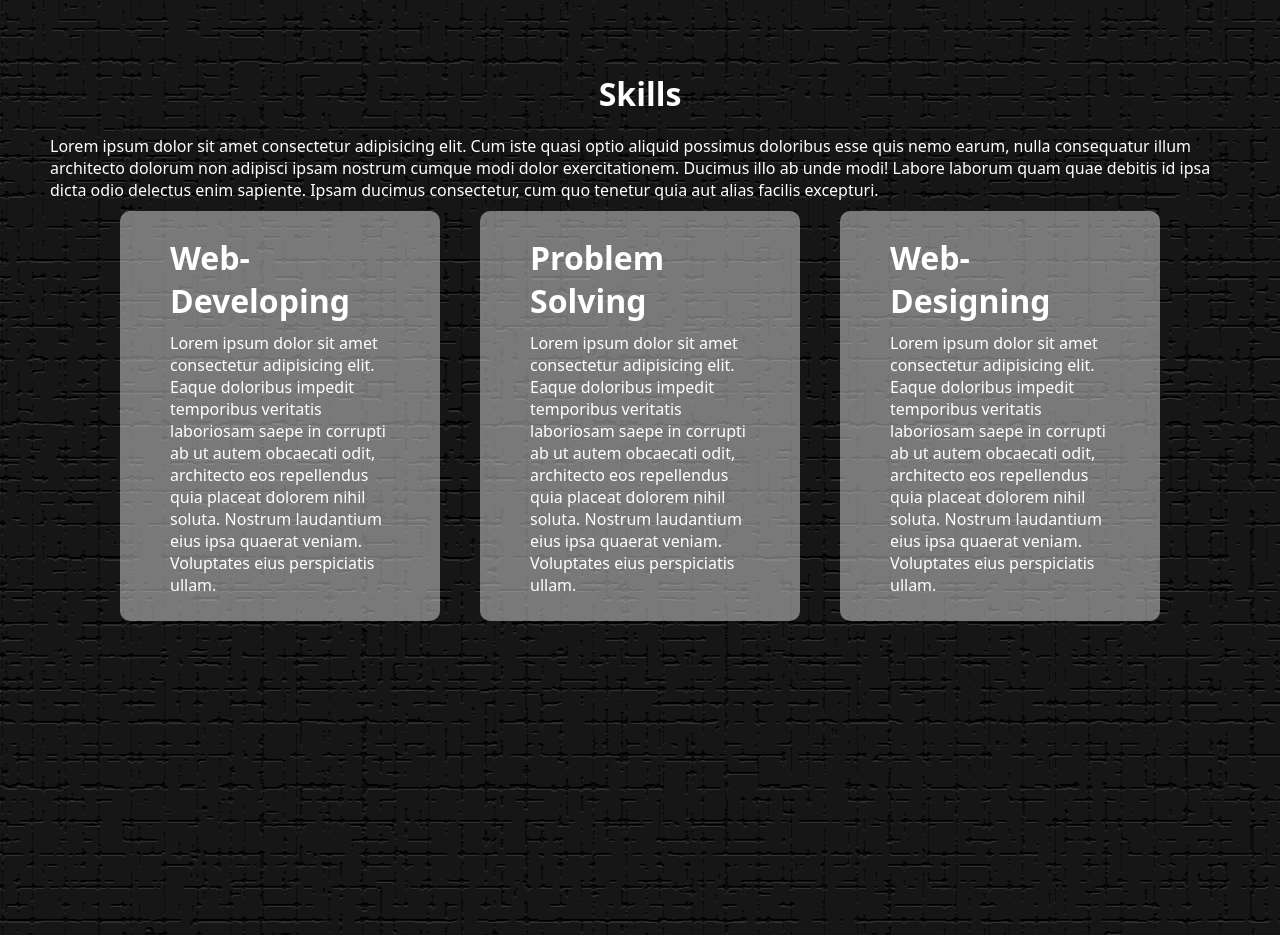
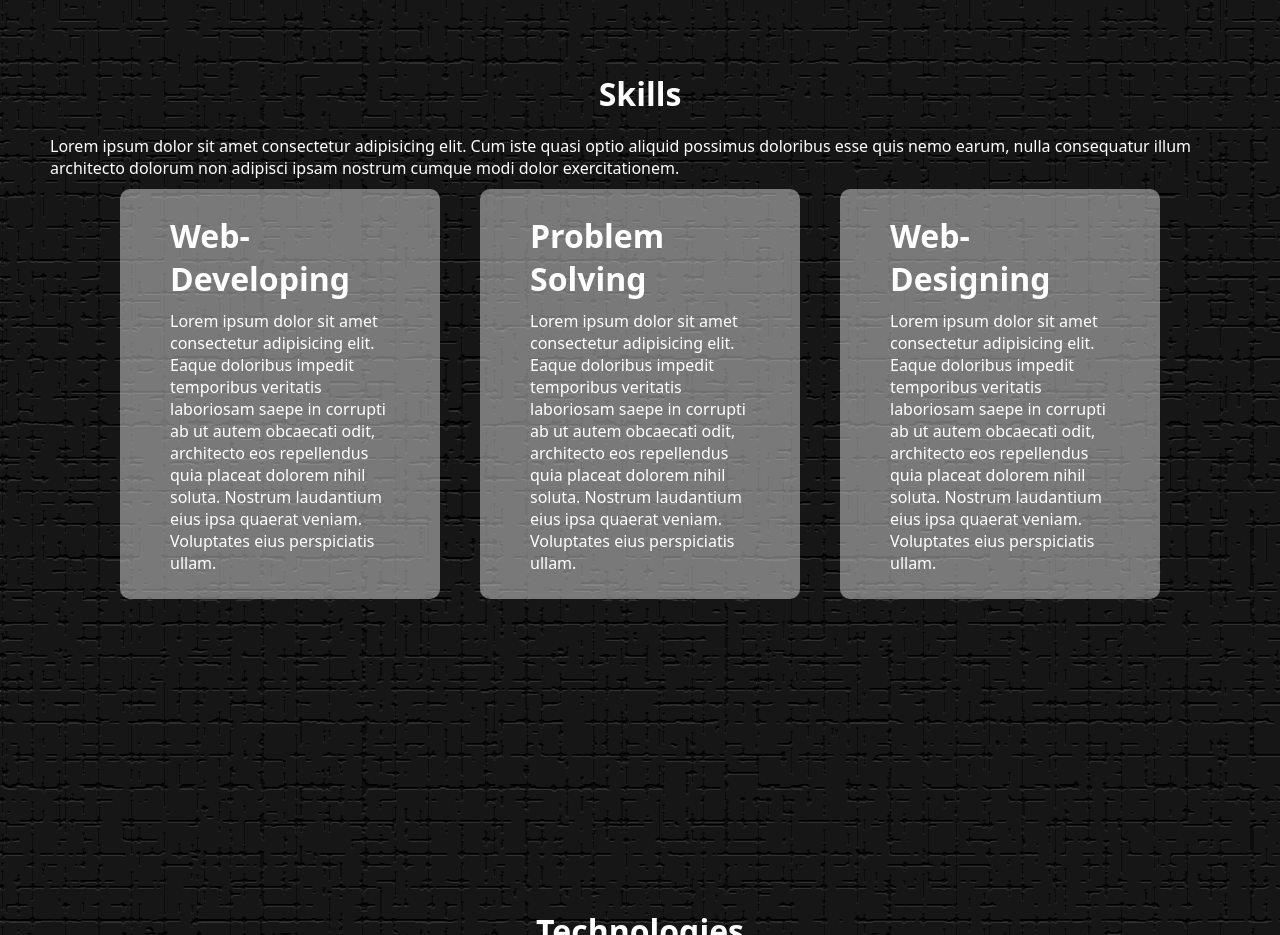
Before and after one commit to Sahillatif0/Portfolio, a plain HTML site: page index.html in a window 1280 px wide. Shown: the part 828-1763 px from the top of the page. Drawn offline with nearby package versions, Linux system fonts and the light colour scheme.

Commit message:
Update index.html

```diff
--- a/index.html
+++ b/index.html
@@ -2,7 +2,8 @@
 <html lang="en">
 <head>
     <meta charset="UTF-8">
-    <meta name="viewport" content="width=device-width, initial-scale=1.0">
+    <meta name="viewport" content="width=device-width, initial-scale=1, maximum-scale=1, user-scalable=no">
+
     <title>My Portfolio</title>
     <link rel="stylesheet" href="style.css" class="css">
 </head>
@@ -52,7 +53,7 @@
             <div class="sections" id="skills">
                 <div class="space spaceup"></div>
                 <h1>Skills</h1>
-                <p>Lorem ipsum dolor sit amet consectetur adipisicing elit. Cum iste quasi optio aliquid possimus doloribus esse quis nemo earum, nulla consequatur illum architecto dolorum non adipisci ipsam nostrum cumque modi dolor exercitationem. Ducimus illo ab unde modi! Labore laborum quam quae debitis id ipsa dicta odio delectus enim sapiente. Ipsam ducimus consectetur, cum quo tenetur quia aut alias facilis excepturi.</p>
+                <p>Lorem ipsum dolor sit amet consectetur adipisicing elit. Cum iste quasi optio aliquid possimus doloribus esse quis nemo earum, nulla consequatur illum architecto dolorum non adipisci ipsam nostrum cumque modi dolor exercitationem.</p>
                 <div class="skillbox">
                 <div class="skill">
                     <h1>Web-Developing</h1>
```
Lines whose indentation alone changed are shown as unchanged.
